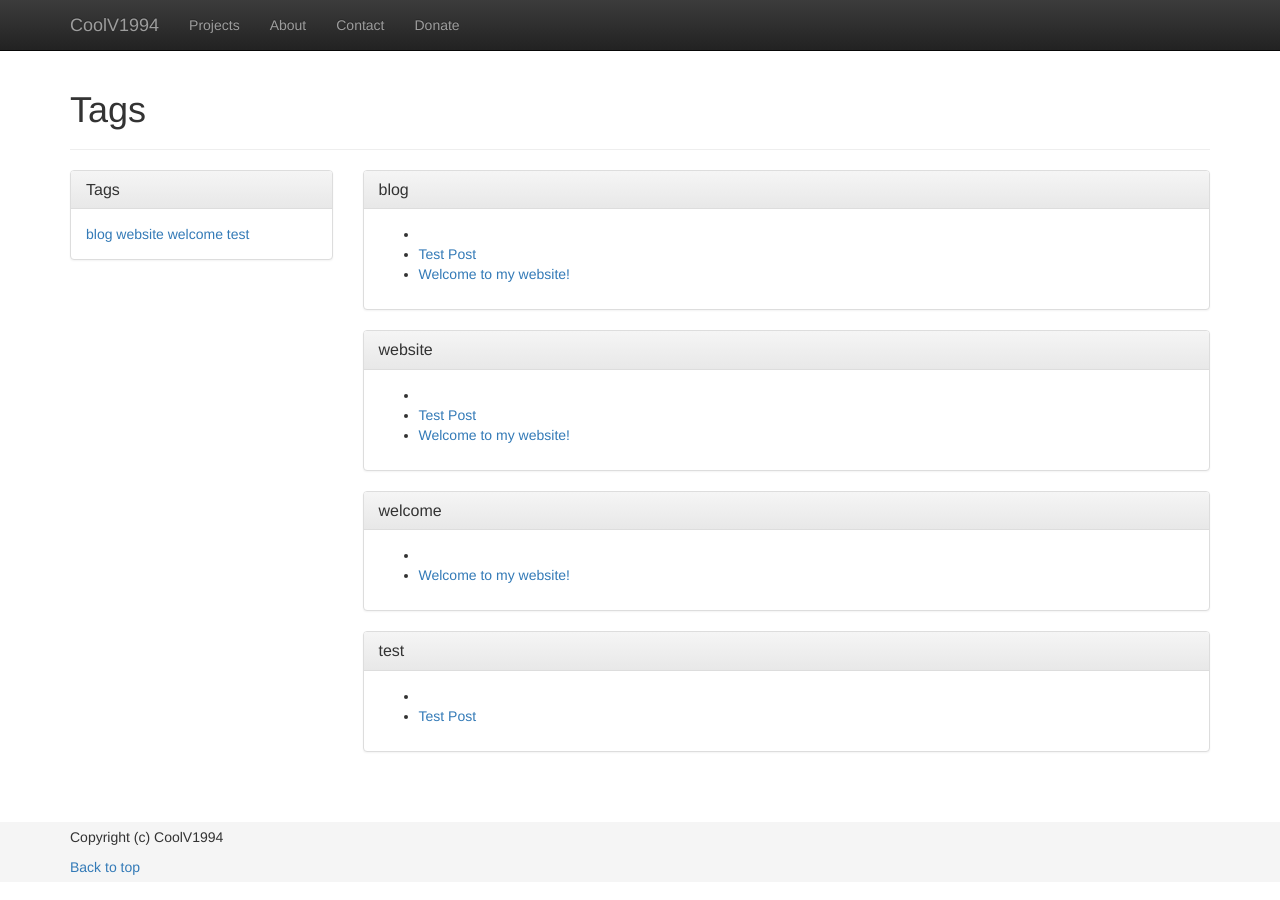
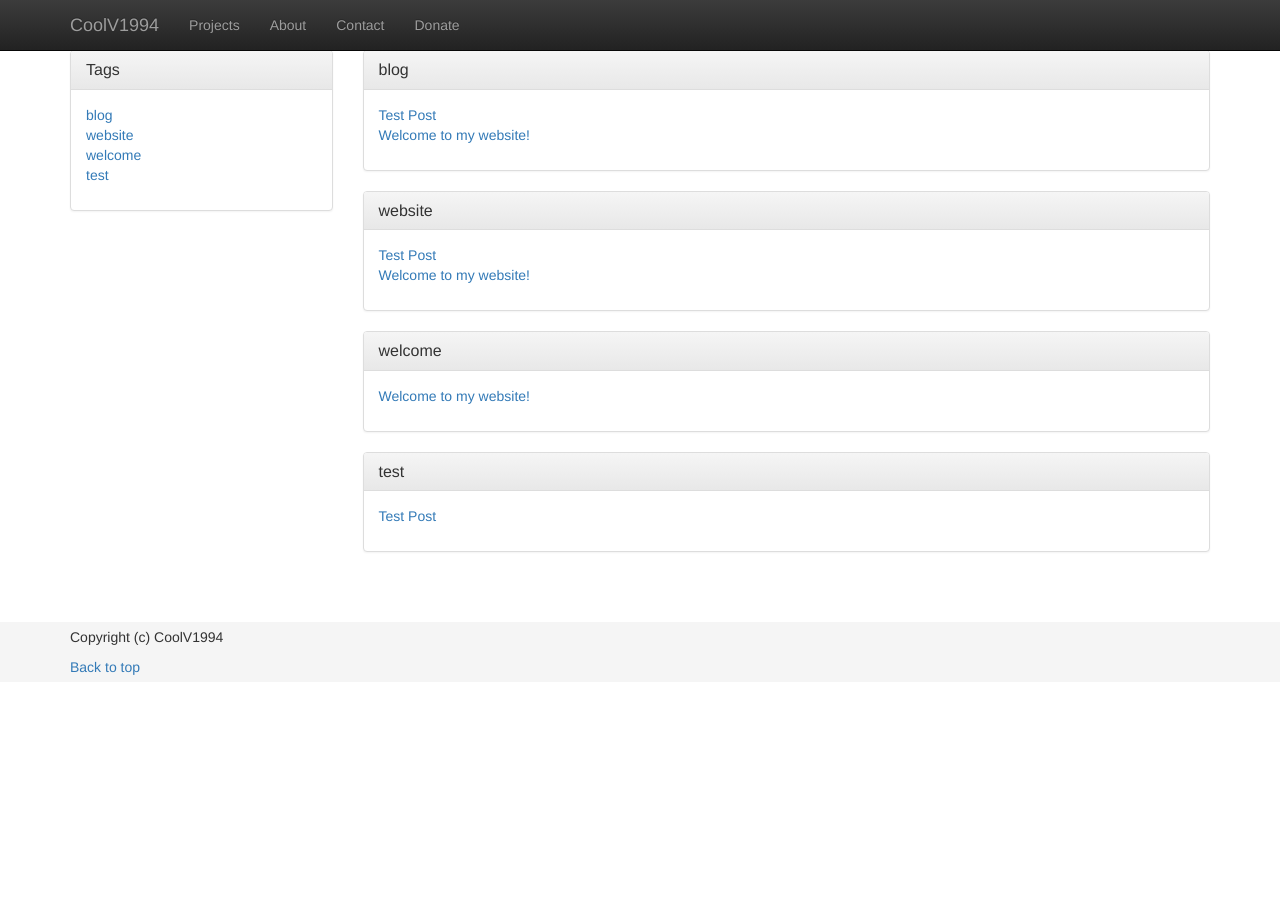
Before and after one commit to CoolV1994/coolv1994.github.io, a Jekyll site: the page built from tags.html, in a window 1280 px wide. Built offline with Jekyll 4.4.1, drawn with Linux system fonts in a browser that asks for light colours; nearby versions of some CDN libraries.

Commit message:
Update tags.html

```diff
--- a/tags.html
+++ b/tags.html
@@ -2,10 +2,6 @@
 layout: default
 title: Tags
 ---
-
-<div class="page-header">
-  <h1>{{ page.title }}</h1>
-</div><!-- /.title -->
 
 <div class="row">
 
@@ -16,13 +12,11 @@ title: Tags
           <h3 class="panel-title">Tags</h3>
         </div><!-- /.heading -->
         <div class="panel-body">
-
-          <div class="nav flex-column nav-pills" id="tag_index" role="tablist" aria-orientation="vertical">
+          <ul class="list-unstyled">
 {% for tag in site.tags %}
-            <a class="nav-link" id="tag-{{ tag | first }}" href="#{{ tag | first }}" role="tab">{{ tag | first }}</a>
+            <li><a href="#{{ tag | first }}">{{ tag | first }}</a></li>
 {% endfor %}
-          </div>
-
+          </ul>
         </div><!-- /.body -->
       </div><!-- /.panel -->
     </div><!-- /.module -->
@@ -31,12 +25,12 @@ title: Tags
   <div class="col-sm-9 blog-main">
 
 {% for tag in site.tags %}
-  <div class="panel panel-default" id="#{{ tag | first }}">
+  <div class="panel panel-default" id="{{ tag | first }}">
     <div class="panel-heading">
       <h3 class="panel-title">{{ tag | first }}</h3>
     </div><!-- /.heading -->
     <div class="panel-body">
-      <ul>
+      <ul class="list-unstyled">
   {% for posts in tag %}
     {% for post in posts %}
       {% if post.url %}
```
Lines whose indentation alone changed are shown as unchanged.
